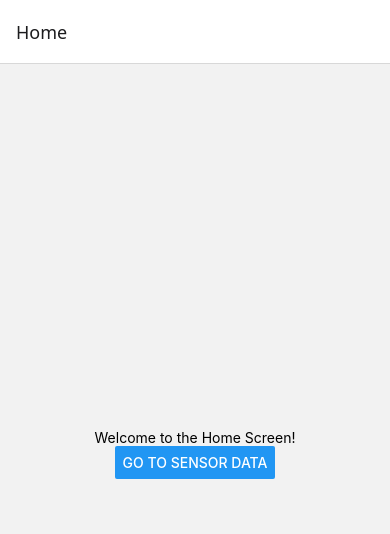
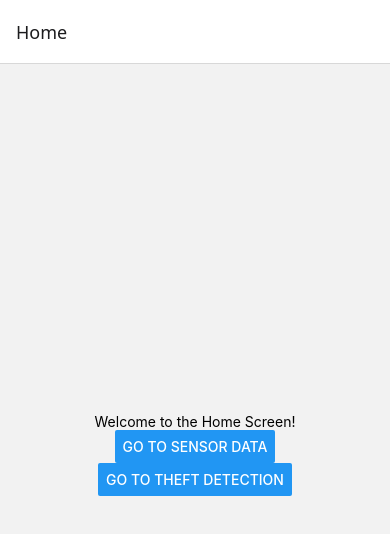
Before and after one commit to AkBongu1219/SeniorDesignProject, a React Native app in the folder DomusSmartHome/: screen / in a window 390 px wide. Shown: the top 534 px of the page. Built offline with nearby package versions, Linux system fonts and the light colour scheme.

Commit message:
Update App.js
updated with face detection

```diff
--- a/DomusSmartHome/App.js
+++ b/DomusSmartHome/App.js
@@ -3,10 +3,10 @@ import { NavigationContainer } from '@react-navigation/native';
 import { createStackNavigator } from '@react-navigation/stack';
 import { View, Text, Button } from 'react-native';
 import SensorDataScreen from './screens/SensorDataScreen';
+import TheftDetectionScreen from './screens/TheftDetectionScreen'; // Import the new screen
 
 const Stack = createStackNavigator();
 
-// Define HomeScreen component directly within App.js
 const HomeScreen = ({ navigation }) => (
   <View style={{ flex: 1, justifyContent: 'center', alignItems: 'center' }}>
     <Text>Welcome to the Home Screen!</Text>
@@ -14,16 +14,20 @@ const HomeScreen = ({ navigation }) => (
       title="Go to Sensor Data"
       onPress={() => navigation.navigate('SensorData')}
     />
+    <Button
+      title="Go to Theft Detection"
+      onPress={() => navigation.navigate('TheftDetection')}
+    />
   </View>
 );
 
-// Main App component with navigation setup
 const App = () => {
   return (
     <NavigationContainer>
-      <Stack.Navigator>
-        <Stack.Screen name="Home" component={HomeScreen} />
-        <Stack.Screen name="SensorData" component={SensorDataScreen} />
+      <Stack.Navigator initialRouteName="Home">
+        <Stack.Screen name="Home" component={HomeScreen} options={{ title: 'Home' }} />
+        <Stack.Screen name="SensorData" component={SensorDataScreen} options={{ title: 'Sensor Data' }} />
+        <Stack.Screen name="TheftDetection" component={TheftDetectionScreen} options={{ title: 'Theft Detection' }} />
       </Stack.Navigator>
     </NavigationContainer>
   );
```
